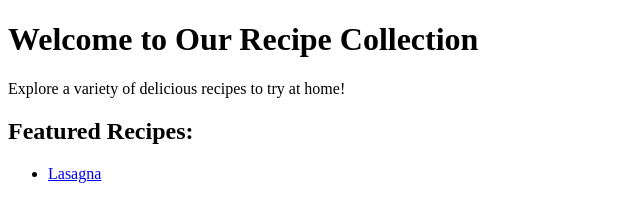
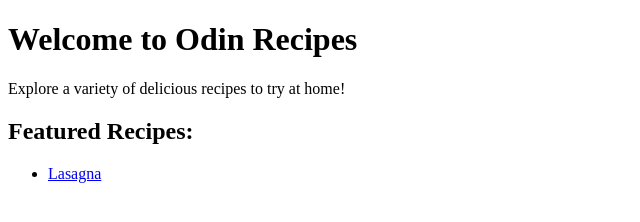
Before and after one commit to 1raynx/odin-recipes, a plain HTML site: page index.html in a window 1280 px wide. Shown: the whole page, without its empty margins (0-640 px from the left). Drawn offline with Linux system fonts and the light colour scheme.

Commit message:
update index

```diff
--- a/index.html
+++ b/index.html
@@ -6,7 +6,7 @@
     <title>Recipe Collection</title>
 </head>
 <body>
-    <h1>Welcome to Our Recipe Collection</h1>
+    <h1>Welcome to Odin Recipes</h1>
     <p>Explore a variety of delicious recipes to try at home!</p>
     <h2>Featured Recipes:</h2>
     <ul>
```
